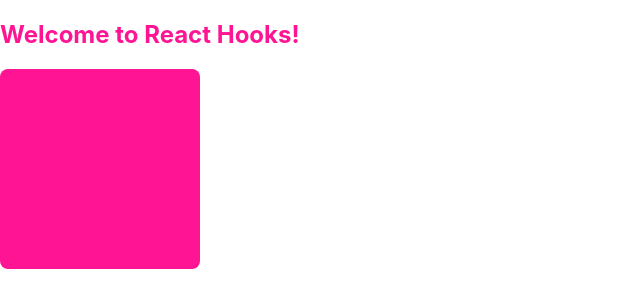
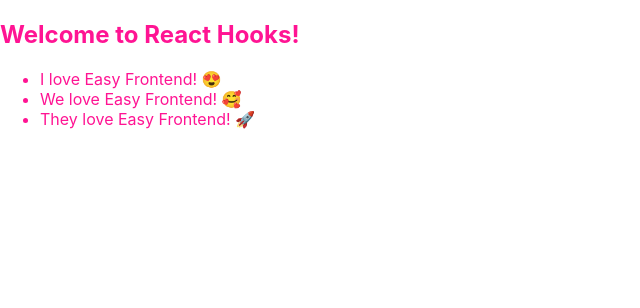
Before and after one commit to haiphamdev/react-hooks-basic, a React (Create React App) app: page / in a window 1280 px wide. Shown: the top 308 px of the page, without its empty margins (0-640 px from the left). Built offline with nearby package versions, Linux system fonts and the light colour scheme.

Commit message:
Add feature todo

```diff
--- a/src/App.js
+++ b/src/App.js
@@ -1,12 +1,29 @@
-import React from "react";
+import React, { useState } from "react";
 import "./App.scss";
 import ColorBox from "./components/ColorBox";
+import TodoList from "./components/TodoList";
 
 function App() {
+  const [todoList, setTodoList] = useState([
+    { id: 1, title: "I love Easy Frontend! 😍 " },
+    { id: 2, title: "We love Easy Frontend! 🥰 " },
+    { id: 3, title: "They love Easy Frontend! 🚀 " },
+  ]);
+
+  const handleTodoClick = (todo) => {
+    const index = todoList.findIndex((x) => x.id === todo.id);
+    if (index < 0) return;
+
+    const newTodoList = [...todoList];
+    newTodoList.splice(index, 1);
+
+    setTodoList(newTodoList);
+  };
+
   return (
     <div className="app">
       <h2>Welcome to React Hooks!</h2>
-      <ColorBox />
+      <TodoList todos={todoList} onTodoClick={handleTodoClick} />
     </div>
   );
 }
--- /dev/null
+++ b/src/components/TodoList/index.jsx
@@ -0,0 +1,27 @@
+import React from "react";
+import PropTypes from "prop-types";
+
+TodoList.propTypes = {
+  todos: PropTypes.array,
+  onTodoClick: PropTypes.func,
+};
+
+function TodoList({ todos = [], onTodoClick = null }) {
+  const handleClick = (todo) => {
+    if (onTodoClick) {
+      onTodoClick(todo);
+    }
+  };
+
+  return (
+    <ul className="todo-list">
+      {todos.map((todo) => (
+        <li key={todo.id} onClick={() => handleClick(todo)}>
+          {todo.title}
+        </li>
+      ))}
+    </ul>
+  );
+}
+
+export default TodoList;
```
